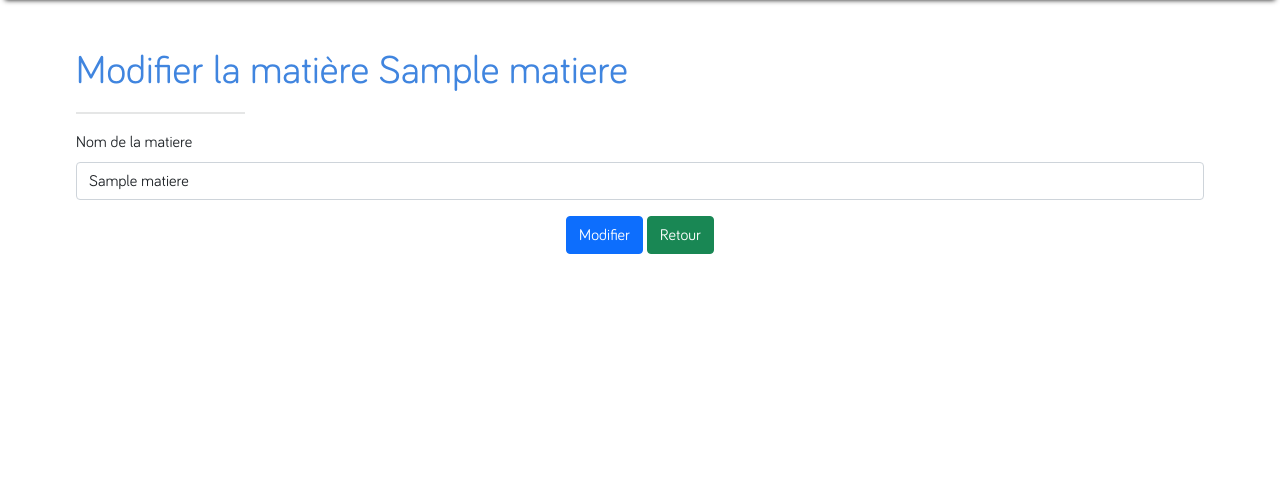
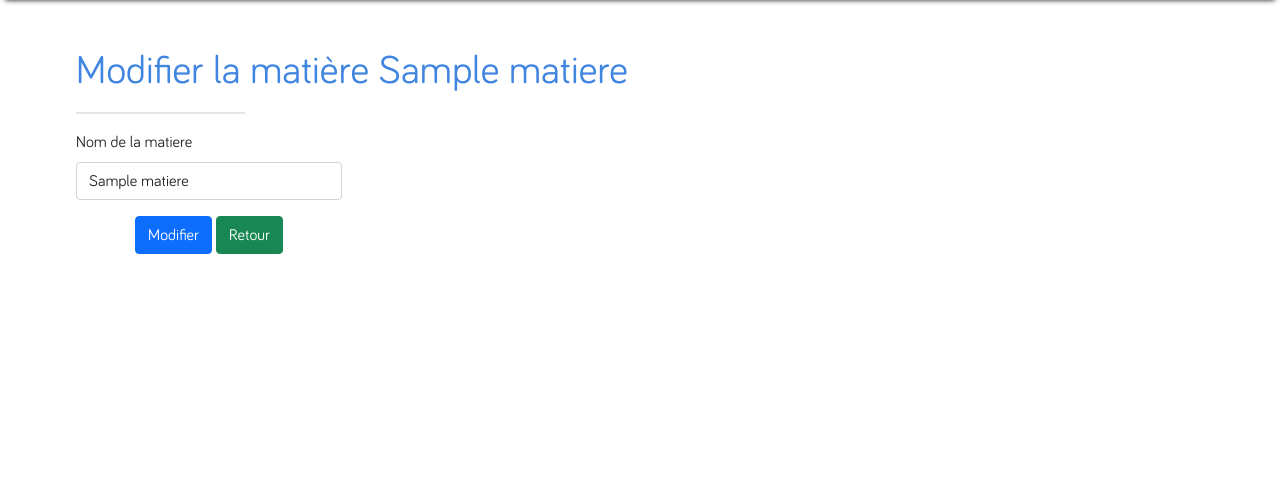
Before and after one commit to Mathar-sudo/winnerschool, a PHP site: template templates/matiere/modifier.php in a window 1280 px wide; the page is wider, and only the part inside the window is pictured. Shown: the part 96-590 px from the top of that part. Run offline with PHP 8.4, Linux system fonts and the light colour scheme; the visitor is signed in with stand-in values (Sample User, id 1); the template is opened without the code that fills it: most values are stand-ins (such as "Sample title", 1, 10 or a date in 2020).

Commit message:
Correctifs

```diff
--- a/templates/matiere/modifier.php
+++ b/templates/matiere/modifier.php
@@ -8,7 +8,7 @@
         <h1 class="text-primary">Modifier la matière <?= $matiere->get_nom_matiere()?></h1>
         <hr style="width:15%">
         <?php if(isset($erreur)){ echo $erreur; } ?>
-        <form class="row g-3 " method="POST" action="?modifier_matiere=<?= $matiere->get_id_matiere()?>">
+        <form class="row g-3 w-25" method="POST" action="?modifier_matiere=<?= $matiere->get_id_matiere()?>">
             <div class="col-12">
                 <label for="input_nom" class="form-label">Nom de la matiere</label>
                 <input type="text" name="nom_matiere" class="form-control" value="<?= $matiere->get_nom_matiere()?>" id="input_nom" required>
--- a/templates/salle/modifier.php
+++ b/templates/salle/modifier.php
@@ -11,7 +11,7 @@
         <form class="row g-3 w-25" method="POST" action="?modifier_salle=<?= $salle->get_id_salle()?>">
             <div class="col-12">
                 <label for="input_nom" class="form-label">Nom de la salle</label>
-                <input type="text" name="nom_salle" class="form-control" id="input_nom" required>
+                <input type="text" name="nom_salle" value="<?= $salle->get_nom_salle()?>" class="form-control" id="input_nom" required>
             </div>
             <div class="col-12 text-center">
                 <button type="submit" class="btn btn-primary">Modifier</button>
```
